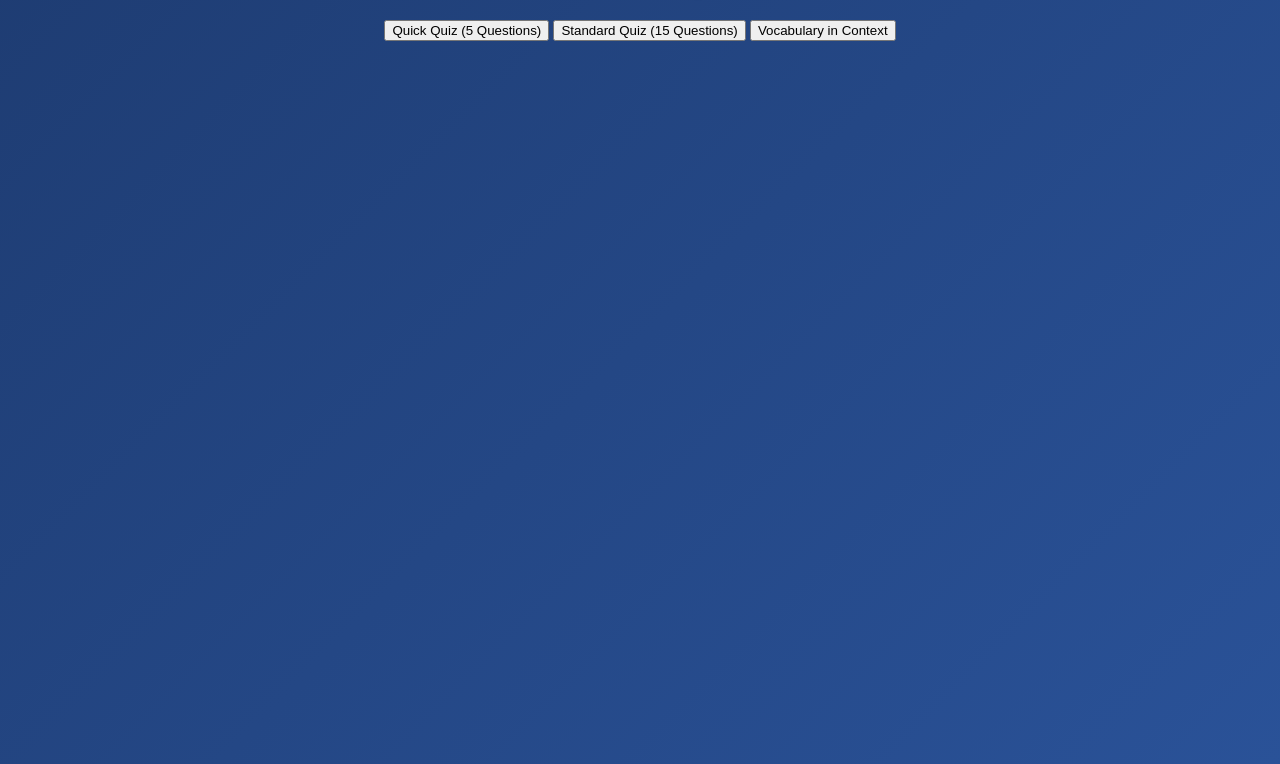
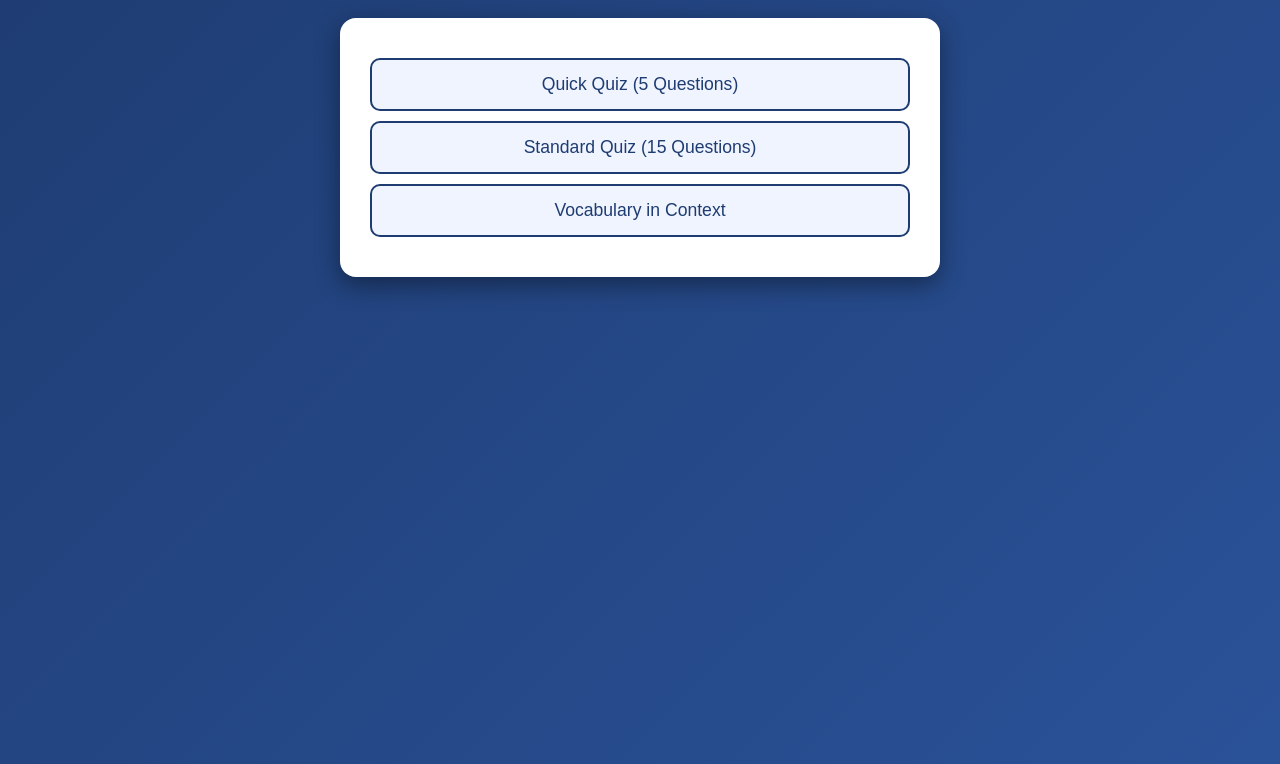
Before and after one commit to portalfreak014/calebpfohl, a website: page ICPT_102_Quiz.html in a window 1280 px wide. Shown: the part 76-840 px from the top of the page. Drawn offline with Linux system fonts and the light colour scheme; no server answers.

Commit message:
added mode select styling

```diff
--- a/ICPT_102_Quiz.html
+++ b/ICPT_102_Quiz.html
@@ -126,6 +126,38 @@
   cursor: pointer;
 }
 #saveScoreArea { margin-top: 15px; }
+  #modeSelect {
+  background: #fff;
+  color: #222;
+  border-radius: 16px;
+  box-shadow: 0 8px 24px rgba(0,0,0,.4);
+  padding: 30px;
+  max-width: 600px;
+  width: 100%;
+  box-sizing: border-box;
+  text-align: center;
+  margin-bottom: 25px;
+}
+#modeSelect h2 {
+  margin-top: 0;
+  color: #1e3c72;
+}
+#modeSelect button {
+  display: block;
+  width: 100%;
+  margin: 10px 0;
+  padding: 14px;
+  font-size: 1.1em;
+  border: 2px solid #1e3c72;
+  border-radius: 10px;
+  background: #f0f4ff;
+  color: #1e3c72;
+  cursor: pointer;
+  transition: .2s;
+}
+#modeSelect button:hover {
+  background: #dbe4ff;
+}
 #leaderboardList {
   list-style: none;
   padding: 0;
```
